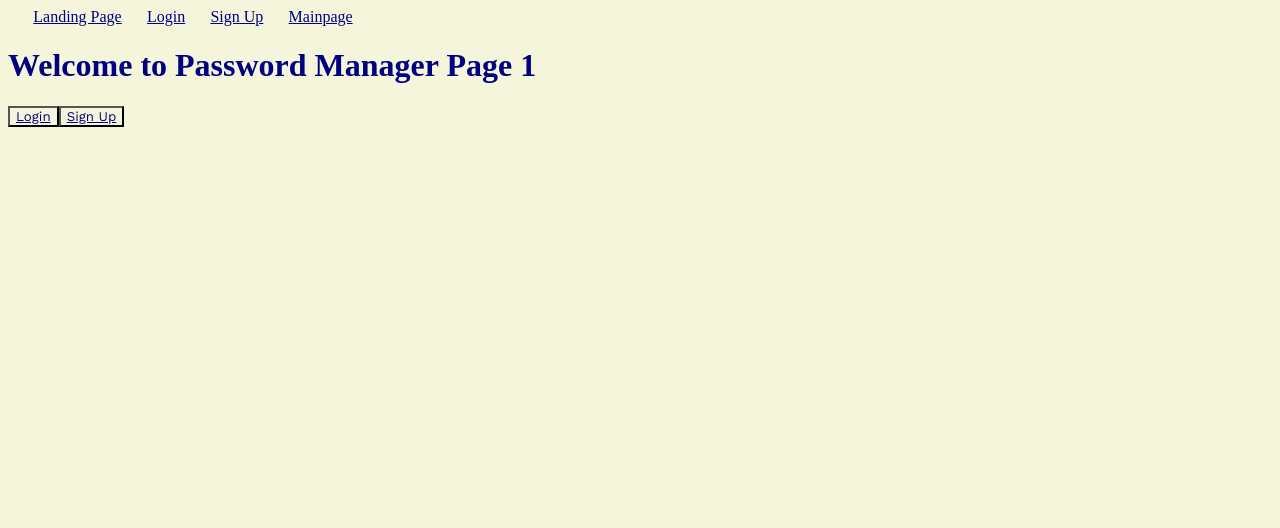
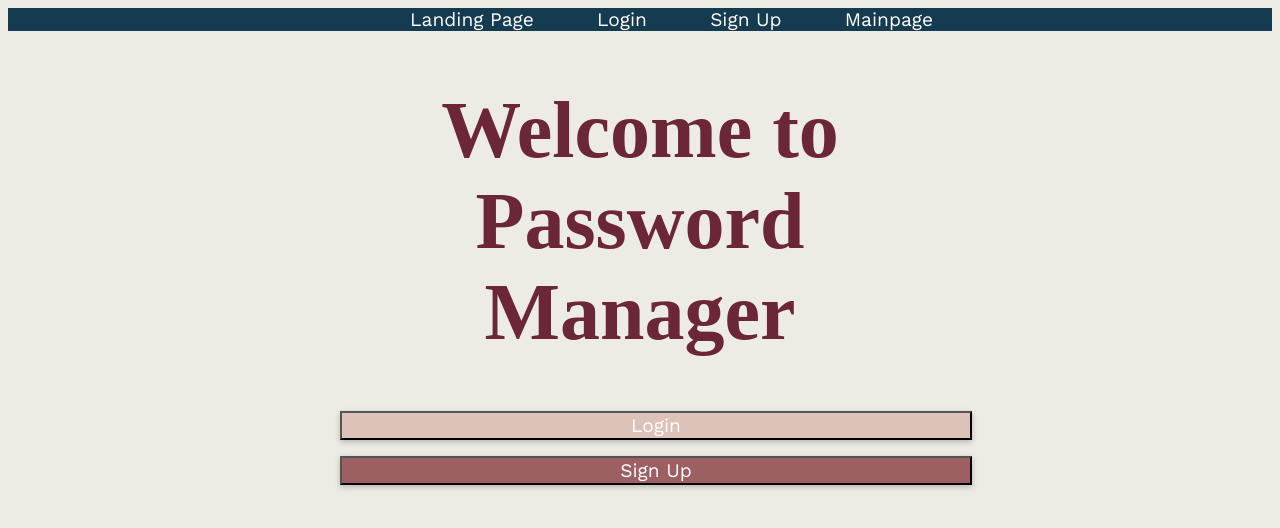
Before and after one commit to ReactVault/password-manager, a React app: page / in a window 1280 px wide. Built offline with nearby package versions, Linux system fonts and the light colour scheme; a web font is replaced by a local one.

Commit message:
added styling

```diff
--- a/client/components/App.js
+++ b/client/components/App.js
@@ -14,12 +14,15 @@ const App = () => {
     return (
         <div>
             <Navbar />
+            <div className="main-content">
                 <Routes>
                     <Route exact path="/" element={<LandingPage />}/>
                     <Route  exact path="/signup" element={<SignUp />}/>
                     <Route  exact path="/login" element={<Login />}/>
                     <Route  exact path="/mainpage" element={<Mainpage />}/>
                 </Routes>
+
+            </div>
         </div>
     )
 }
--- a/client/components/LandingPage.js
+++ b/client/components/LandingPage.js
@@ -1,13 +1,15 @@
 import React from 'react';
 import {Link} from 'react-router-dom'
-import Navbar from './Navbar';
 
 const LandingPage = () => {
     return (
         <div>
-            <h1>Welcome to Password Manager Page 1</h1>
-            <button><Link to="login">Login</Link></button>
-            <button><Link to="signup">Sign Up</Link></button>
+            <h1>Welcome to Password Manager</h1>
+            <div className="buttons">
+                <button className="login" ><Link style={{ color: "white", textDecoration: "none"}} to="login">Login</Link></button>
+                <button className="signup"><Link style={{ color: "white", textDecoration: "none"}}to="signup">Sign Up</Link></button>
+
+            </div>
         </div>
     )
 }
--- a/client/components/Login.js
+++ b/client/components/Login.js
@@ -23,6 +23,7 @@ const Login = () => {
     return (
         <div>
             <h1 >Log in</h1>
+
             <p >Access your account
             </p>
             <form >
@@ -47,12 +48,12 @@ const Login = () => {
 
                 />
                 </div>
-                <input type="submit"  value="Login" />
+                <input type="submit"  className="submit" />
             </form>
             <p >
                 Don't have an account?
             </p>
-            <button onClick={redirect}>Sign Up</button>
+            <button className="signup"onClick={redirect}>Sign Up</button>
         </div>
     )
 }
--- a/client/components/Navbar.js
+++ b/client/components/Navbar.js
@@ -1,13 +1,16 @@
 import React from 'react'
 import { Link } from 'react-router-dom';
+import { FontAwesomeIcon } from '@fortawesome/react-fontawesome'
+
 
 const Navbar = () => {
     return (
         <nav className="navbar">
-            <Link style={{marginLeft:"2%"}} to="/">Landing Page</Link>
-            <Link style={{marginLeft:"2%"}} to="/login">Login</Link>
-            <Link style={{marginLeft:"2%"}} to="/signup">Sign Up</Link>
-            <Link style={{marginLeft:"2%"}} to="/mainpage">Mainpage</Link>
+
+            <Link style={{marginLeft:"5%", color: "white", textDecoration: "none"}} to="/">Landing Page</Link>
+            <Link style={{marginLeft:"5%", color: "white", textDecoration: "none"}} to="/login">Login</Link>
+            <Link style={{marginLeft:"5%", color: "white", textDecoration: "none"}} to="/signup">Sign Up</Link>
+            <Link style={{marginLeft:"5%", color: "white", textDecoration: "none"}} to="/mainpage">Mainpage</Link>
         </nav>
     )
 };
--- a/client/components/Search.js
+++ b/client/components/Search.js
@@ -7,6 +7,7 @@ const Search = () => {
         setSearchInput(searchValue)}
     return (
         <div>
+            <h1>Find Your Password:</h1>
             <input
                 type="text"
                 placeholder="Search here"
--- a/client/components/SignUp.js
+++ b/client/components/SignUp.js
@@ -72,11 +72,11 @@ const SignUp = () => {
 
                 />
                 </div>
-                <input type="submit" className="btn btn-primary" value="Signup" />
+                <input type="submit" className="submit" />
             </form>
-            <p className="my-1">
+            <p >
                 Already have an account?
-                <button onClick={redirect}>Login</button>
+                <button className="login" onClick={redirect}>Login</button>
             </p>
         </div>
     )
--- a/client/styles/styles.css
+++ b/client/styles/styles.css
@@ -1,12 +1,79 @@
-* {
-    background-color: beige;
-    color: navy;
+body {
+    background-color: #ECEBE4;
+    color: #153B50;
+
+}
+nav {
+    display: block;
+    width: 100%;
+    background: #153B50;
+    color: white;
 }
 
+.main-content {
+    display: absolute;
+    margin-left: 25%;
+    margin-right: 25%;
+    text-align: center;
+}
 h1, h2, h3 {
     font-family: 'Forum', cursive;
+    font-weight: bold;
+}
+h1 {
+    font-size: 5rem;
+    color: #6B2737;
+}
+h2 {
+    font-size: 4rem;
+    color: #4372A4;
 
 }
-p, button, Link {
+h3 {
+    font-size: 3rem;
+    color: #CC998D;
+}
+
+p, button, nav, input, table {
     font-family: 'Work Sans', sans-serif;
+    font-size: 1.2rem;
+    text-align: center;
 }
+
+input {
+    display: block;
+    width: 100%;
+    margin: 1rem;
+}
+button {
+   display: block;
+   width: 100%;
+   margin: 1rem;
+   box-shadow: 0 2px 6px 0 rgba(0,0,0,0.24);
+}
+.buttons {
+    display: block;
+    width: 100%;
+}
+
+.signup {
+    background-color: #9C6062;
+    color: white;
+}
+.signup:hover {
+    box-shadow: 0 12px 16px 0 rgba(0,0,0,0.24), 0 17px 50px 0 rgba(0,0,0,0.19);
+}
+.login {
+    background-color: #DCC2B9;
+    color: white;
+}
+.login:hover{
+    box-shadow: 0 12px 16px 0 rgba(0,0,0,0.24), 0 17px 50px 0 rgba(0,0,0,0.19);
+}
+.submit {
+    background-color: #4372A4;
+    color: white;
+}
+.submit:hover{
+    box-shadow: 0 12px 16px 0 rgba(0,0,0,0.24), 0 17px 50px 0 rgba(0,0,0,0.19);
+}
--- a/index.html
+++ b/index.html
@@ -5,10 +5,12 @@
   <meta http-equiv="X-UA-Compatible" content="IE=edge">
   <meta name="viewport" content="width=device-width, initial-scale=1.0">
   <link rel="preconnect" href="https://fonts.googleapis.com">
-<link rel="preconnect" href="https://fonts.gstatic.com" crossorigin>
-<link href="https://fonts.googleapis.com/css2?family=Forum&family=Work+Sans:wght@100;400&display=swap" rel="stylesheet">
-<link rel="stylesheet" href="client/styles/styles.css">
+  <link rel="preconnect" href="https://fonts.gstatic.com" crossorigin>
+  <link href="https://fonts.googleapis.com/css2?family=Forum&family=Work+Sans:wght@100;400&display=swap" rel="stylesheet">
+  <script src="https://kit.fontawesome.com/50615ac5c9.js" crossorigin="anonymous"></script>
+
   <title>Password manager</title>
+  <link rel="stylesheet" href="client/styles/styles.css">
 </head>
 <body>
   <div id="root"></div>
--- a/package.json
+++ b/package.json
@@ -36,6 +36,9 @@
     "webpack-dev-server": "^4.11.1"
   },
   "dependencies": {
+    "@fortawesome/fontawesome-svg-core": "^6.2.1",
+    "@fortawesome/free-solid-svg-icons": "^6.2.1",
+    "@fortawesome/react-fontawesome": "^0.2.0",
     "bcrypt": "^5.1.0",
     "express": "^4.18.2",
     "pg": "^8.8.0",
```
Also changed, not shown: 1 other file. Lines whose indentation alone changed are shown as unchanged.
